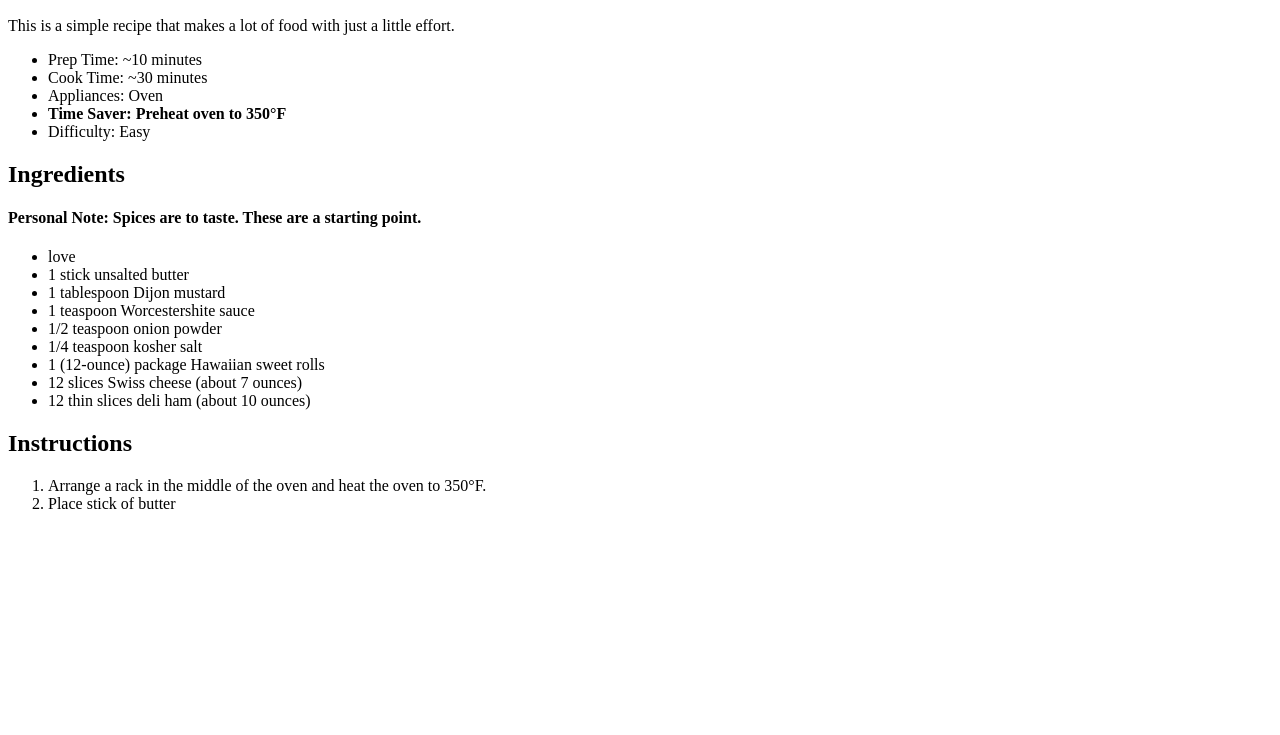
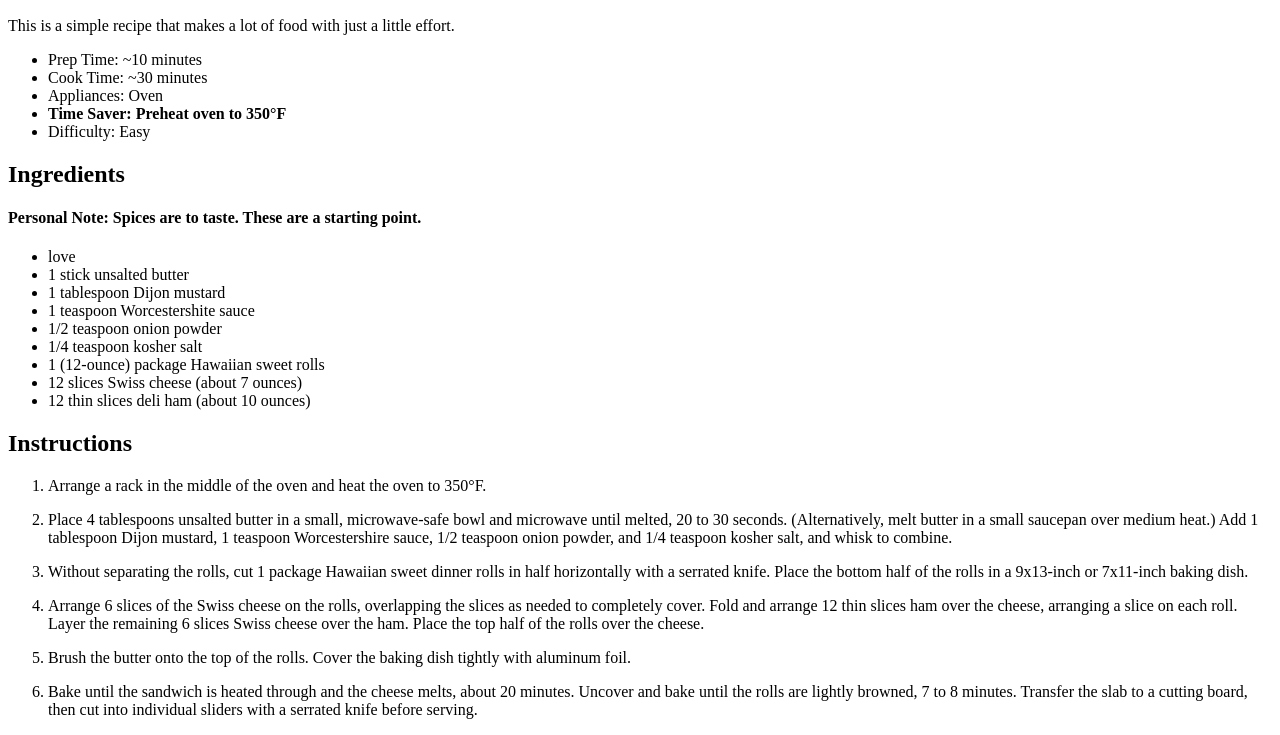
Before and after one commit to Jamnman/odin-recipes, a plain HTML site: page recipes/ham-swiss-sliders.html in a window 1280 px wide. Shown: the part 409-1144 px from the top of the page. Before the commit the page ends 938 px from the top, so only its background shows below. Drawn offline with Linux system fonts and the light colour scheme.

Commit message:
Add Ham and Swiss instructions

```diff
--- a/recipes/ham-swiss-sliders.html
+++ b/recipes/ham-swiss-sliders.html
@@ -40,7 +40,16 @@
     <p>
         <ol>
             <li>Arrange a rack in the middle of the oven and heat the oven to 350&deg;F.</li>
-            <li>Place stick of butter </li>
+            <p></p>
+            <li>Place 4 tablespoons unsalted butter in a small, microwave-safe bowl and microwave until melted, 20 to 30 seconds. (Alternatively, melt butter in a small saucepan over medium heat.) Add 1 tablespoon Dijon mustard, 1 teaspoon Worcestershire sauce, 1/2 teaspoon onion powder, and 1/4 teaspoon kosher salt, and whisk to combine.</li>
+            <p></p>
+            <li>Without separating the rolls, cut 1 package Hawaiian sweet dinner rolls in half horizontally with a serrated knife. Place the bottom half of the rolls in a 9x13-inch or 7x11-inch baking dish.</li>
+            <p></p>
+            <li>Arrange 6 slices of the Swiss cheese on the rolls, overlapping the slices as needed to completely cover. Fold and arrange 12 thin slices ham over the cheese, arranging a slice on each roll. Layer the remaining 6 slices Swiss cheese over the ham. Place the top half of the rolls over the cheese.</li>
+            <p></p>
+            <li>Brush the butter onto the top of the rolls. Cover the baking dish tightly with aluminum foil.</li>
+            <p></p>
+            <li>Bake until the sandwich is heated through and the cheese melts, about 20 minutes. Uncover and bake until the rolls are lightly browned, 7 to 8 minutes. Transfer the slab to a cutting board, then cut into individual sliders with a serrated knife before serving.</li>
         </ol>
     </p>
 </body>
```
